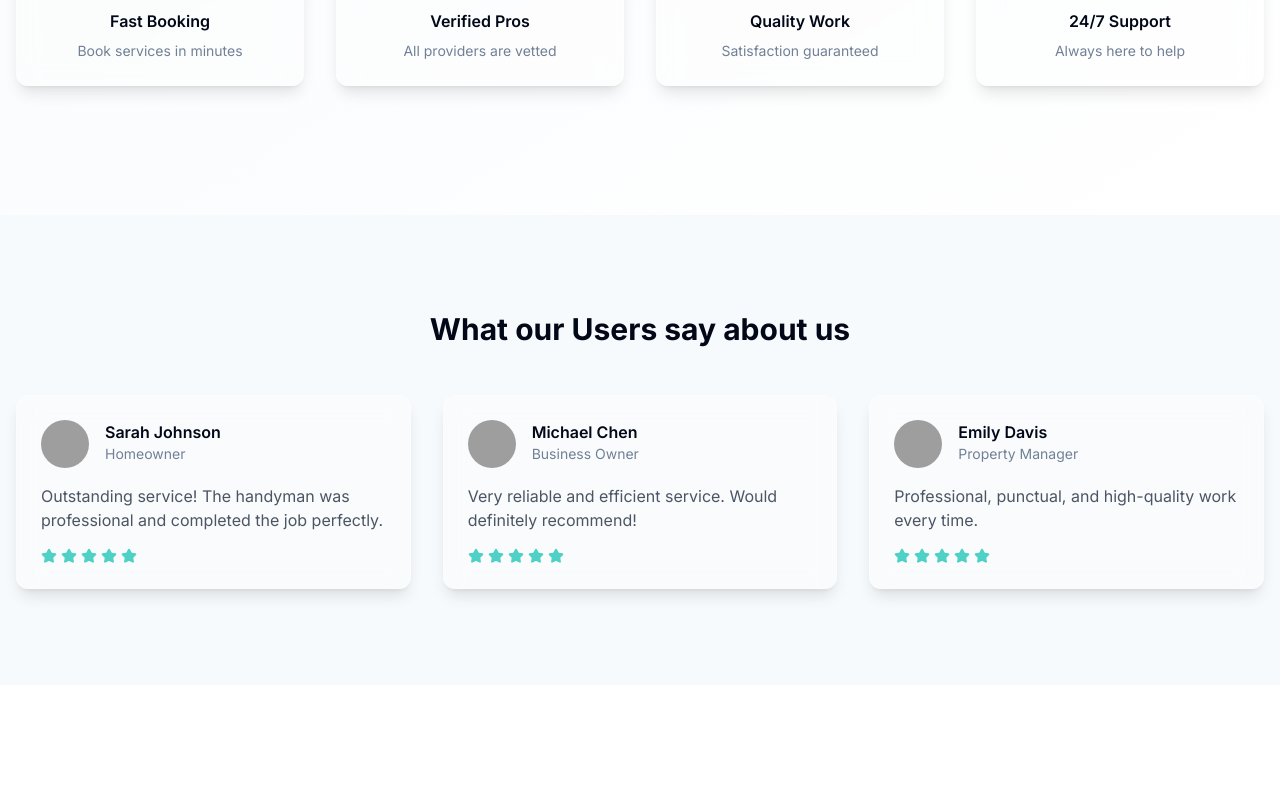
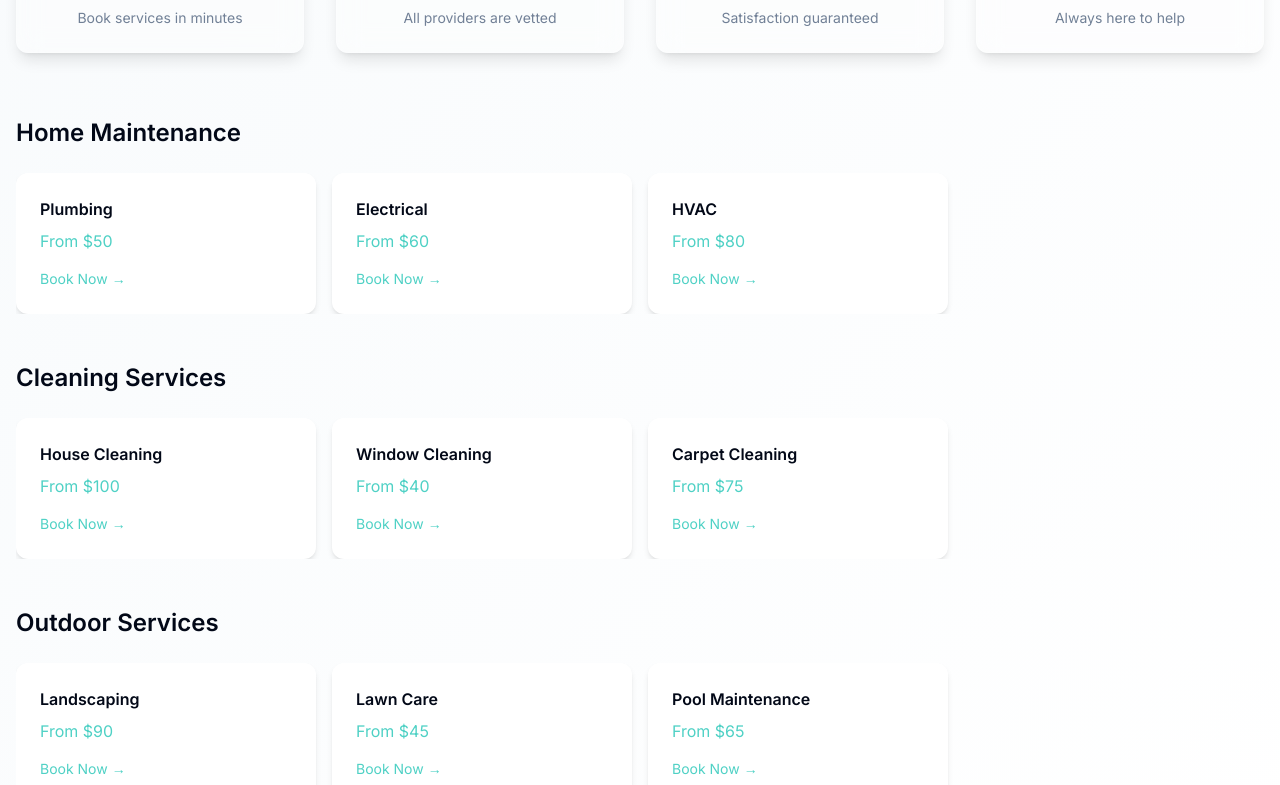
Before and after one commit to karannarula/urban-clone-factory, a React (Vite) app: page / in a window 1280 px wide. Shown: the part 585-1370 px from the top of the page. Built offline with nearby package versions, Linux system fonts and the light colour scheme; grey boxes are pictures that could not be loaded.

Commit message:
Add service sliders
Added more sliders showcasing different service types.  No specific implementation details are included in this commit.

```diff
--- a/src/components/Hero.tsx
+++ b/src/components/Hero.tsx
@@ -1,7 +1,41 @@
 
 import { ArrowRight } from "lucide-react";
+import {
+  Carousel,
+  CarouselContent,
+  CarouselItem,
+  CarouselNext,
+  CarouselPrevious,
+} from "@/components/ui/carousel";
 
 const Hero = () => {
+  const serviceCategories = [
+    {
+      title: "Home Maintenance",
+      services: [
+        { name: "Plumbing", price: "From $50" },
+        { name: "Electrical", price: "From $60" },
+        { name: "HVAC", price: "From $80" },
+      ],
+    },
+    {
+      title: "Cleaning Services",
+      services: [
+        { name: "House Cleaning", price: "From $100" },
+        { name: "Window Cleaning", price: "From $40" },
+        { name: "Carpet Cleaning", price: "From $75" },
+      ],
+    },
+    {
+      title: "Outdoor Services",
+      services: [
+        { name: "Landscaping", price: "From $90" },
+        { name: "Lawn Care", price: "From $45" },
+        { name: "Pool Maintenance", price: "From $65" },
+      ],
+    },
+  ];
+
   return (
     <div className="relative min-h-screen flex items-center section-padding overflow-hidden">
       <div className="absolute inset-0 bg-gradient-to-br from-accent to-white -z-10" />
@@ -22,7 +56,7 @@ const Hero = () => {
           </div>
         </div>
 
-        <div className="grid md:grid-cols-4 gap-8">
+        <div className="grid md:grid-cols-4 gap-8 mb-16">
           {features.map((feature) => (
             <div key={feature.title} className="glass-card p-6 rounded-xl text-center fade-in">
               <div className="w-12 h-12 bg-primary/10 rounded-full flex items-center justify-center mx-auto mb-4">
@@ -30,6 +64,37 @@ const Hero = () => {
               </div>
               <h3 className="font-semibold mb-2">{feature.title}</h3>
               <p className="text-secondary text-sm">{feature.description}</p>
+            </div>
+          ))}
+        </div>
+
+        <div className="space-y-12">
+          {serviceCategories.map((category, index) => (
+            <div key={index} className="fade-in">
+              <h3 className="text-2xl font-semibold mb-6">{category.title}</h3>
+              <Carousel
+                opts={{
+                  align: "start",
+                  loop: true,
+                }}
+                className="w-full"
+              >
+                <CarouselContent>
+                  {category.services.map((service, serviceIndex) => (
+                    <CarouselItem key={serviceIndex} className="md:basis-1/3 lg:basis-1/4">
+                      <div className="bg-white p-6 rounded-xl shadow-md hover:shadow-lg transition-shadow">
+                        <h4 className="font-semibold mb-2">{service.name}</h4>
+                        <p className="text-primary">{service.price}</p>
+                        <button className="mt-4 text-sm text-primary hover:text-primary/80 transition-colors">
+                          Book Now →
+                        </button>
+                      </div>
+                    </CarouselItem>
+                  ))}
+                </CarouselContent>
+                <CarouselPrevious />
+                <CarouselNext />
+              </Carousel>
             </div>
           ))}
         </div>
```
